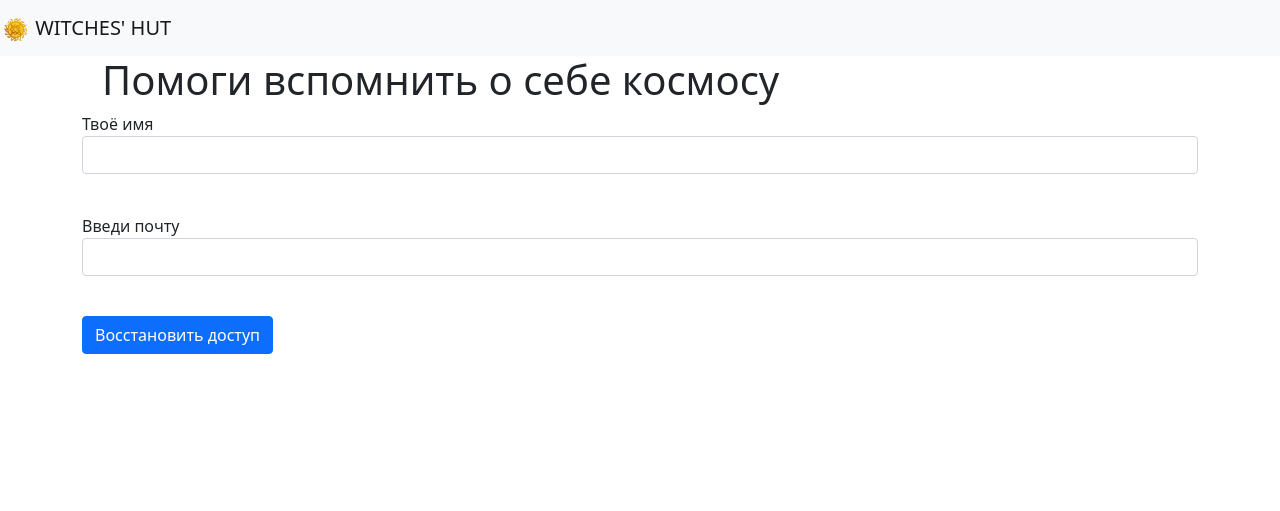
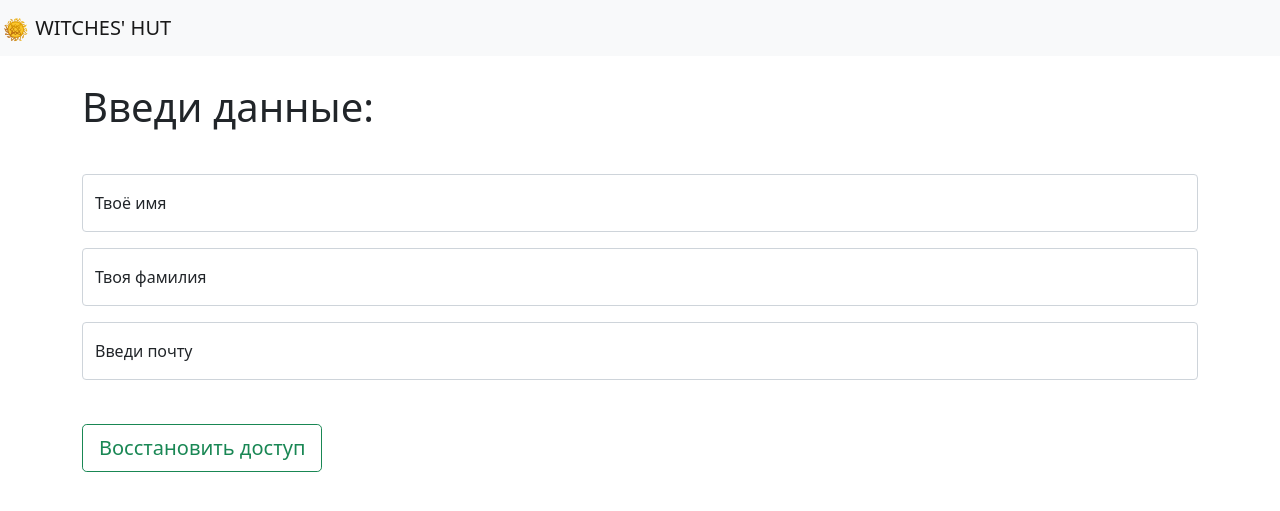
Before and after one commit to PinguinCake/witches-hut, a Flask app: page /recovery in a window 1280 px wide. Shown: the top 511 px of the page. Run offline with Flask 2, Linux system fonts and the light colour scheme.

Commit message:
Update recovery.html

```diff
--- a/templates/recovery.html
+++ b/templates/recovery.html
@@ -1,12 +1,21 @@
 {% extends "base2.html" %}
 
 {% block content %}
-    <h1>Помоги вспомнить о себе космосу </h1>
+<head>
+    <meta charset="UTF-8">
+    <title>{{ title }}</title>
+</head>
+<body>
+    <h6> &nbsp; </h6>
+    <h6 class="display-6">Введи данные:</h6>
+    <h6> &nbsp; </h6>
     <form action="" method="post">
         {{ form.hidden_tag() }}
         <p>
-            {{ form.name.label }}<br>
-            {{ form.name(class="form-control", type="name") }}<br>
+            <div class="form-floating">
+                {{ form.name(class="form-control", type="name", id="floatingInput", placeholder="Name") }}
+                <label for="floatingInput">{{ form.name.label }}</label>
+            </div>
             {% for error in form.name.errors %}
                 <div class="alert alert-danger" role="alert">
                     {{ error }}
@@ -14,15 +23,30 @@
             {% endfor %}
         </p>
         <p>
-            {{ form.email.label }}<br>
-            {{ form.email(class="form-control", type="email") }}<br>
+            <div class="form-floating">
+                {{ form.surname(class="form-control", type="surname", id="floatingInput", placeholder="Surname") }}
+                <label for="floatingInput">{{ form.surname.label }}</label>
+            </div>
+            {% for error in form.surname.errors %}
+                <div class="alert alert-danger" role="alert">
+                    {{ error }}
+                </div>
+            {% endfor %}
+        </p>
+        <p>
+            <div class="form-floating mb-3">
+                {{ form.email(class="form-control", type="email", id="floatingInput", placeholder="name@example.com") }}
+                <label for="floatingInput">{{ form.email.label }}</label>
+            </div>
             {% for error in form.email.errors %}
                 <div class="alert alert-danger" role="alert">
                     {{ error }}
                 </div>
             {% endfor %}
         </p>
-        <p>{{ form.submit(type="submit", class="btn btn-primary") }}</p>
+        <h6> &nbsp; </h6>
+        <p>{{ form.submit(type="submit", class="btn btn-outline-success btn-lg") }}</p>
         <div>{{ message }}</div>
     </form>
+</body>
 {% endblock %}
```
